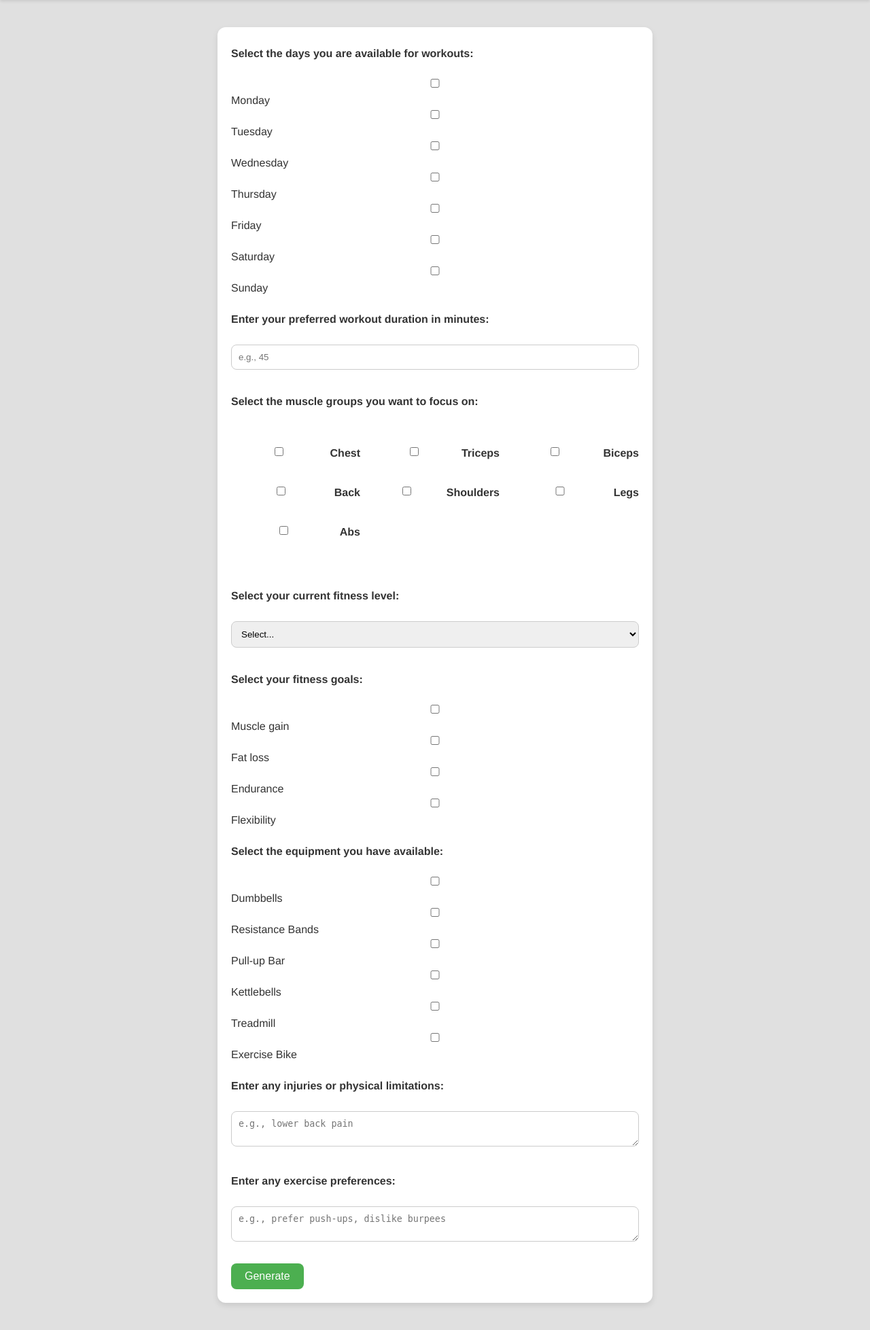
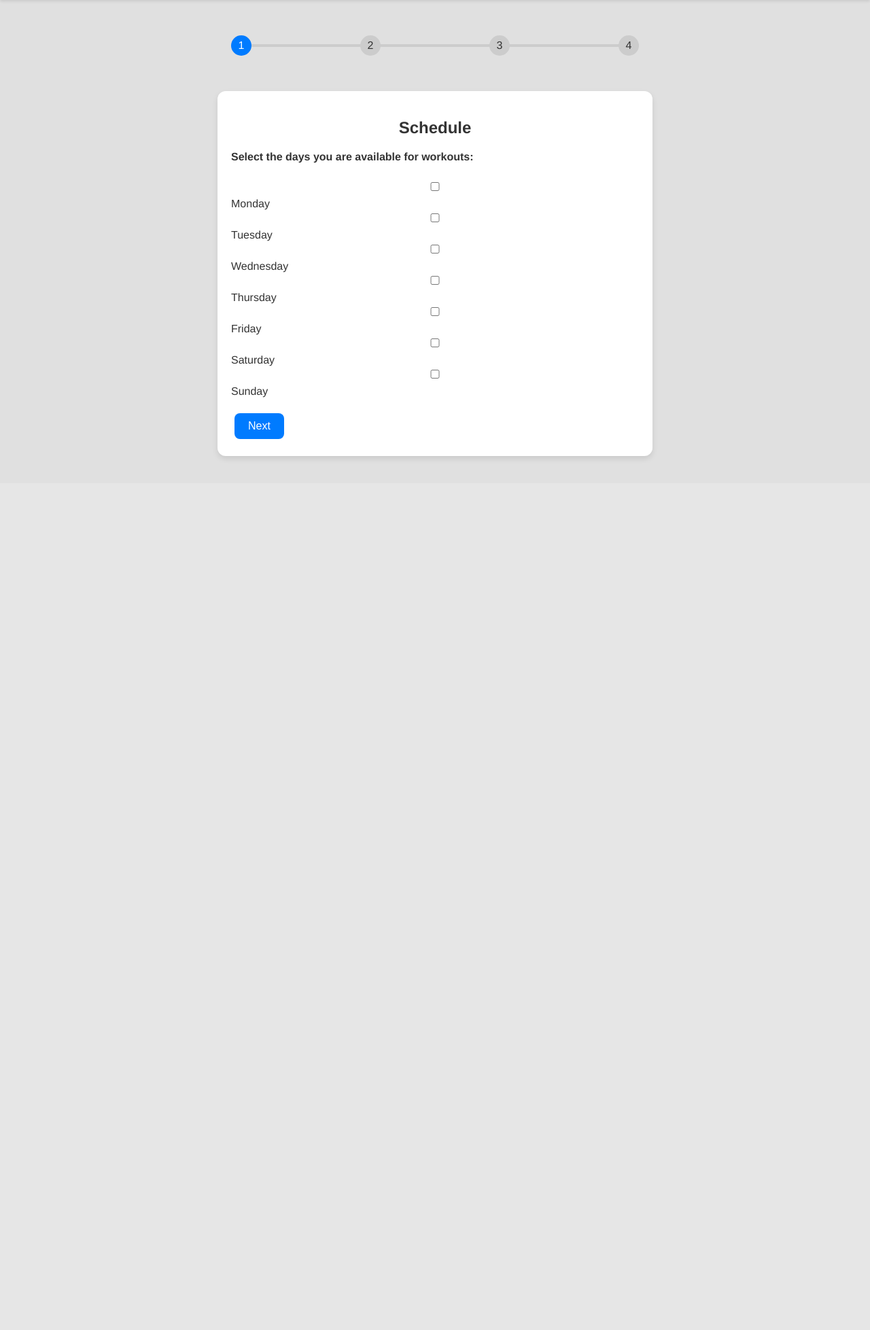
Before and after one commit to josephhdu/Fit-Planner, a Django app: page /preferences/ in a window 1280 px wide. Shown: the part 100-2057 px from the top of the page at 68% size. After the commit the page ends 778 px from the top, so only its background shows below. Run offline with Django 5.2, Linux system fonts and the light colour scheme.

Commit message:
Made a progress bar

```diff
--- a/fit_planner/workouts/static/workouts/scripts.js
+++ b/fit_planner/workouts/static/workouts/scripts.js
@@ -1,39 +1,81 @@
 document.addEventListener('DOMContentLoaded', function() {
     const splash = document.querySelector('.splash');
+    const mainContent = document.getElementById('main-content');
 
+    if (splash) {
         setTimeout(() => {
+            if (splash) {
                 splash.style.opacity = '0';
+            }
         }, 3000); // Display splash screen for 3 seconds
 
         splash.addEventListener('transitionend', () => {
+            if (splash) {
                 splash.classList.add('display-none');
-        document.getElementById("main-content").classList.remove("hidden");
+            }
+            if (mainContent) {
+                mainContent.classList.remove('hidden');
+            }
+        });
+    }
+
+    const steps = Array.from(document.querySelectorAll('.form-step'));
+    const nextButtons = document.querySelectorAll('.btn-next');
+    const prevButtons = document.querySelectorAll('.btn-prev');
+    const progress = document.getElementById('progress');
+    const progressSteps = document.querySelectorAll('.progress-step');
+
+    let currentStep = 0;
+
+    if (nextButtons) {
+        nextButtons.forEach(button => {
+            button.addEventListener('click', () => {
+                if (steps[currentStep]) {
+                    steps[currentStep].classList.remove('form-step-active');
+                }
+                currentStep++;
+                if (steps[currentStep]) {
+                    steps[currentStep].classList.add('form-step-active');
+                }
+                updateProgress();
             });
         });
-
-function showPreferencesForm() {
-    window.location.href = '/preferences/'; // Navigate to the new page
     }
 
-// Function to get the CSRF token from cookies
-function getCookie(name) {
-    let cookieValue = null;
-    if (document.cookie && document.cookie !== '') {
-        const cookies = document.cookie.split(';');
-        for (let i = 0; i < cookies.length; i++) {
-            const cookie = cookies[i].trim();
-            if (cookie.substring(0, name.length + 1) === (name + '=')) {
-                cookieValue = decodeURIComponent(cookie.substring(name.length + 1));
-                break;
+    if (prevButtons) {
+        prevButtons.forEach(button => {
+            button.addEventListener('click', () => {
+                if (steps[currentStep]) {
+                    steps[currentStep].classList.remove('form-step-active');
                 }
+                currentStep--;
+                if (steps[currentStep]) {
+                    steps[currentStep].classList.add('form-step-active');
                 }
+                updateProgress();
+            });
+        });
     }
-    return cookieValue;
+
+    function updateProgress() {
+        progressSteps.forEach((step, index) => {
+            if (index < currentStep + 1) {
+                step.classList.add('progress-step-active');
+            } else {
+                step.classList.remove('progress-step-active');
+            }
+        });
+
+        const activeSteps = document.querySelectorAll('.progress-step-active');
+        if (progress) {
+            progress.style.width = ((activeSteps.length - 1) / (progressSteps.length - 1)) * 100 + '%';
+        }
     }
 
     // Add event listener for form submission
-document.addEventListener('DOMContentLoaded', function() {
-    document.getElementById('preferences-form').addEventListener('submit', async function(e) {
+    const preferencesForm = document.getElementById('preferences-form');
+    if (preferencesForm) {
+        preferencesForm.addEventListener('submit', async function(e) {
             e.preventDefault();
 
             const formData = new FormData(this);
@@ -60,6 +102,30 @@ document.addEventListener('DOMContentLoaded', function() {
 
             const data = await response.json();
             console.log('Generated Workout Routine:', data.generated_text);
-        document.getElementById('response').innerText = data.generated_text;
+            const responseElement = document.getElementById('response');
+            if (responseElement) {
+                responseElement.innerText = data.generated_text;
+            }
         });
+    }
 });
+
+function getCookie(name) {
+    let cookieValue = null;
+    if (document.cookie && document.cookie !== '') {
+        const cookies = document.cookie.split(';');
+        for (let i = 0; i < cookies.length; i++) {
+            const cookie = cookies[i].trim();
+            if (cookie.substring(0, name.length + 1) === (name + '=')) {
+                cookieValue = decodeURIComponent(cookie.substring(name.length + 1));
+                break;
+            }
+        }
+    }
+    return cookieValue;
+}
+
+// Define the showPreferencesForm function if needed
+function showPreferencesForm() {
+    window.location.href = '/preferences/';
+}
--- a/fit_planner/workouts/static/workouts/style.css
+++ b/fit_planner/workouts/static/workouts/style.css
@@ -165,17 +126,34 @@ button {
     border-radius: 8px;
     font-size: 1rem;
     transition: background-color 0.3s;
+    margin: 5px; /* Add some margin for spacing between buttons */
 }
 
 button:hover {
     background-color: #45a049;
 }
 
+button.btn-next {
+    background-color: #007bff;
+}
+
+button.btn-next:hover {
+    background-color: #0056b3;
+}
+
+button.btn-prev {
+    background-color: #6c757d;
+}
+
+button.btn-prev:hover {
+    background-color: #5a6268;
+}
+
 #response {
     margin-top: 20px;
     font-size: 1rem;
     color: #333;
-    white-space: pre-wrap; /* preserve whitespace formatting */
+    white-space: pre-wrap;
 }
 
 .muscle-groups {
@@ -195,3 +173,86 @@ button:hover {
 .hidden {
     display: none;
 }
+
+/* Multi-step form */
+.form-step {
+    display: none;
+}
+
+.form-step-active {
+    display: block;
+}
+
+/* Progress bar */
+.progressbar {
+    width: 100%;
+    max-width: 600px;
+    display: flex;
+    justify-content: space-between;
+    margin: 2rem auto;
+    position: relative;
+}
+
+.progressbar::before {
+    content: "";
+    background-color: #ccc;
+    position: absolute;
+    top: 50%;
+    left: 0;
+    transform: translateY(-50%);
+    height: 4px;
+    width: 100%;
+    z-index: 1;
+}
+
+.progress {
+    background-color: #007bff;
+    position: absolute;
+    top: 50%;
+    left: 0;
+    transform: translateY(-50%);
+    height: 4px;
+    width: 0%;
+    z-index: 1;
+    transition: 0.4s ease-in;
+}
+
+.progress-step {
+    background-color: #ccc;
+    height: 30px;
+    width: 30px;
+    display: flex;
+    align-items: center;
+    justify-content: center;
+    border-radius: 50%;
+    z-index: 2;
+    transition: 0.4s ease;
+    position: relative;
+}
+
+.progress-step::before {
+    content: attr(data-step);
+    position: absolute;
+    top: 50%;
+    left: 50%;
+    transform: translate(-50%, -50%);
+    font-size: 1rem;
+    color: #333;
+}
+
+.progress-step-active::before {
+    color: #fff;
+}
+
+.progress-step-active {
+    background-color: #007bff;
+    color: #fff;
+}
+
+/* Form step titles */
+.form-step-title {
+    font-size: 1.5rem;
+    margin-bottom: 20px;
+    color: #333;
+    text-align: center;
+}
--- a/fit_planner/workouts/templates/workouts/preferences.html
+++ b/fit_planner/workouts/templates/workouts/preferences.html
@@ -15,9 +15,20 @@
         </div>
     </header>
     <main>
+        <!-- Progress Bar -->
+        <div class="progressbar">
+            <div class="progress" id="progress"></div>
+            <div class="progress-step progress-step-active" data-title="Schedule" data-step="1"></div>
+            <div class="progress-step" data-title="Preferences" data-step="2"></div>
+            <div class="progress-step" data-title="Goals" data-step="3"></div>
+            <div class="progress-step" data-title="Additional" data-step="4"></div>
+        </div>
 
         <!-- Preferences Form -->
         <form id="preferences-form">
+            <!-- Step 1 -->
+            <div class="form-step form-step-active">
+                <h2 class="form-step-title">Schedule</h2>
                 <label for="schedule">Select the days you are available for workouts:</label><br>
                 <input type="checkbox" name="schedule" value="Monday"> Monday
                 <input type="checkbox" name="schedule" value="Tuesday"> Tuesday
@@ -27,10 +38,16 @@
                 <input type="checkbox" name="schedule" value="Saturday"> Saturday
                 <input type="checkbox" name="schedule" value="Sunday"> Sunday
                 <br><br>
+                <div class="btn_box">
+                    <button type="button" class="btn-next">Next</button>
+                </div>
+            </div>
 
+            <!-- Step 2 -->
+            <div class="form-step">
+                <h2 class="form-step-title">Preferences</h2>
                 <label for="workout_duration">Enter your preferred workout duration in minutes:</label><br>
                 <input type="number" id="workout_duration" name="workout_duration" placeholder="e.g., 45"><br><br>
-
                 <label for="workout_areas">Select the muscle groups you want to focus on:</label><br>
                 <div class="muscle-groups">
                     <label><input type="checkbox" name="workout_areas" value="Chest"> Chest</label>
@@ -42,7 +59,15 @@
                     <label><input type="checkbox" name="workout_areas" value="Abs"> Abs</label>
                 </div>
                 <br><br>
+                <div class="btn_box">
+                    <button type="button" class="btn-prev">Back</button>
+                    <button type="button" class="btn-next">Next</button>
+                </div>
+            </div>
 
+            <!-- Step 3 -->
+            <div class="form-step">
+                <h2 class="form-step-title">Goals</h2>
                 <label for="fitness_level">Select your current fitness level:</label><br>
                 <select id="fitness_level" name="fitness_level">
                     <option value="">Select...</option>
@@ -50,14 +75,21 @@
                     <option value="intermediate">Intermediate</option>
                     <option value="advanced">Advanced</option>
                 </select><br><br>
-
                 <label for="fitness_goals">Select your fitness goals:</label><br>
                 <input type="checkbox" name="fitness_goals" value="Muscle gain"> Muscle gain
                 <input type="checkbox" name="fitness_goals" value="Fat loss"> Fat loss
                 <input type="checkbox" name="fitness_goals" value="Endurance"> Endurance
                 <input type="checkbox" name="fitness_goals" value="Flexibility"> Flexibility
                 <br><br>
+                <div class="btn_box">
+                    <button type="button" class="btn-prev">Back</button>
+                    <button type="button" class="btn-next">Next</button>
+                </div>
+            </div>
 
+            <!-- Step 4 -->
+            <div class="form-step">
+                <h2 class="form-step-title">Additional</h2>
                 <label for="equipment">Select the equipment you have available:</label><br>
                 <input type="checkbox" name="equipment" value="Dumbbells"> Dumbbells
                 <input type="checkbox" name="equipment" value="Resistance Bands"> Resistance Bands
@@ -66,14 +98,13 @@
                 <input type="checkbox" name="equipment" value="Treadmill"> Treadmill
                 <input type="checkbox" name="equipment" value="Exercise Bike"> Exercise Bike
                 <br><br>
-
                 <label for="injuries">Enter any injuries or physical limitations:</label><br>
                 <textarea id="injuries" name="injuries" placeholder="e.g., lower back pain"></textarea><br><br>
-
                 <label for="exercise_preferences">Enter any exercise preferences:</label><br>
                 <textarea id="exercise_preferences" name="exercise_preferences" placeholder="e.g., prefer push-ups, dislike burpees"></textarea><br><br>
-
+                <button type="button" class="btn-prev">Back</button>
                 <button type="submit">Generate</button>
+            </div>
         </form>
 
         <div id="response"></div>
```
Also changed, not shown: other parts of fit_planner/workouts/static/workouts/style.css (+2 -41 lines). Lines whose indentation alone changed are shown as unchanged.
